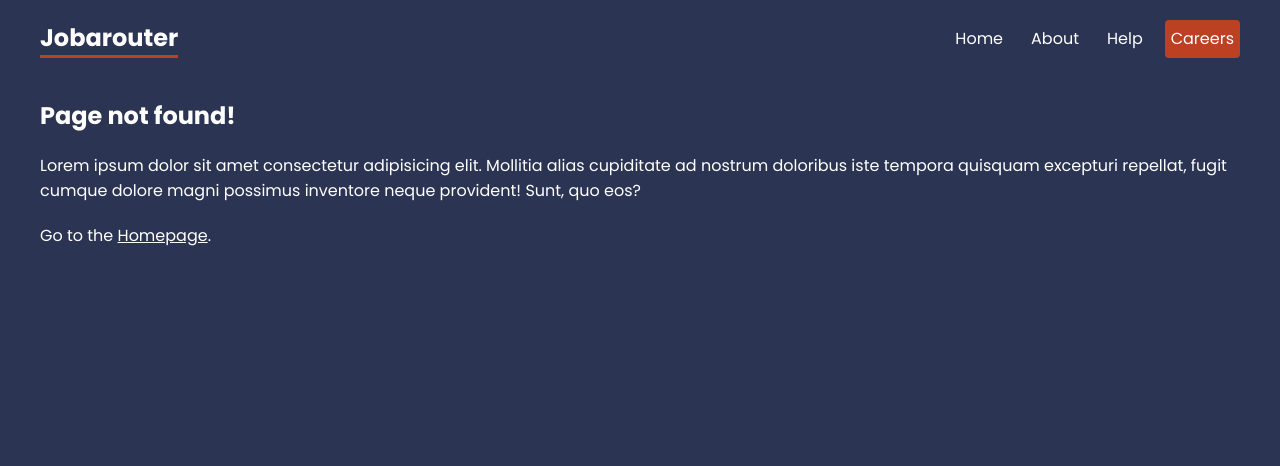
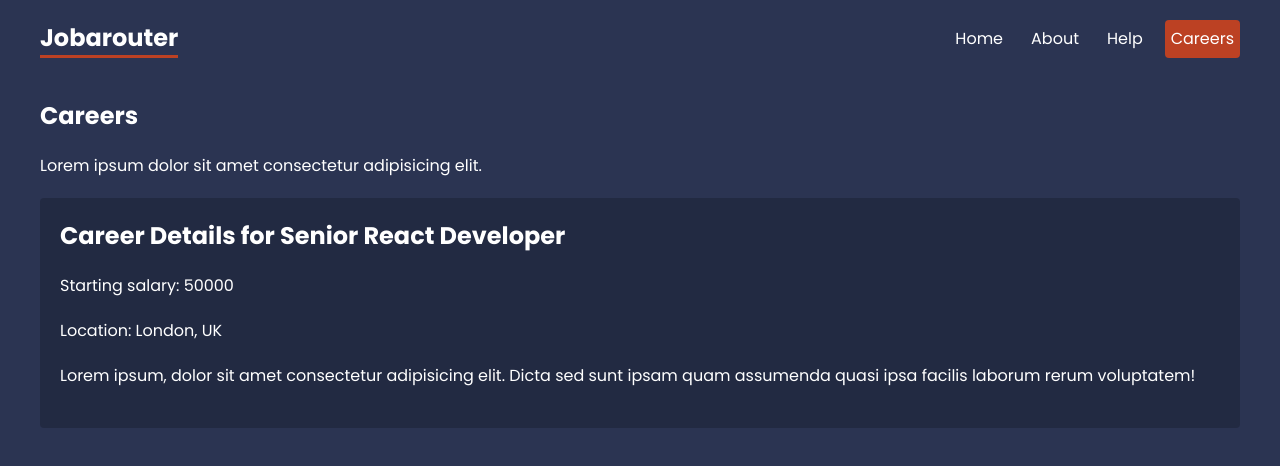
Before and after one commit to IbrahimShaheen103/react-router-v6.4, a React (Create React App) app: page /career/1 in a window 1280 px wide. Shown: the top 466 px of the page. Built offline with nearby package versions, Linux system fonts and the light colour scheme; data requests are answered from the project's data file.

Commit message:
Dynamic Roots

```diff
--- a/src/App.js
+++ b/src/App.js
@@ -16,7 +16,10 @@
 import Contact from "./pages/help/Contact";
 import Feq from "./pages/help/Feq";
 import NotFound from "./pages/NotFound";
-import Careers, { careersLoader } from "./pages/Careers";
+import Careers, { careersLoader } from "./pages/careers/Careers";
+import CareerDetails, {
+  careerDetailsLoader,
+} from "./pages/careers/CareerDetails";
 
 function App() {
   const router = createBrowserRouter(
@@ -30,9 +33,14 @@
           <Route path="faq" element={<Feq />} /> {/** /help/feq */}
           <Route path="contact" element={<Contact />} /> {/** /help/contact */}
         </Route>
-        {/** loaders */}
+        {/** loaders && Dynamic Roots*/}
         <Route path="career" element={<CareerLayout />}>
           <Route index element={<Careers />} loader={careersLoader} />
+          <Route
+            path=":id"
+            element={<CareerDetails />}
+            loader={careerDetailsLoader}
+          />
         </Route>
         {/**not found page */}
         <Route path="*" element={<NotFound />} />
--- a/src/index.css
+++ b/src/index.css
@@ -122,3 +122,10 @@
   font-size: 0.8em;
   color: #bbb;
 }
+/* careers details */
+.career-details {
+  background: rgba(0, 0, 0, 0.2);
+  padding: 20px;
+  border-radius: 4px;
+  margin: 20px 0;
+}
--- /dev/null
+++ b/src/pages/careers/CareerDetails.js
@@ -0,0 +1,27 @@
+import { useLoaderData } from "react-router-dom";
+
+const CareerDetails = () => {
+  const career = useLoaderData();
+  return (
+    <div className="career-details">
+      <h2>Career Details for {career.title}</h2>
+      <p>Starting salary: {career.salary}</p>
+      <p>Location: {career.location}</p>
+      <div className="details">
+        <p>
+          Lorem ipsum, dolor sit amet consectetur adipisicing elit. Dicta sed
+          sunt ipsam quam assumenda quasi ipsa facilis laborum rerum voluptatem!
+        </p>
+      </div>
+    </div>
+  );
+};
+
+export default CareerDetails;
+export const careerDetailsLoader = async ({ params }) => {
+  const { id } = params;
+
+  const res = await fetch("http://localhost:4000/careers/" + id);
+
+  return res.json();
+};
--- a/src/pages/Careers.js
+++ b/src/pages/careers/Careers.js
@@ -6,7 +6,7 @@
   return (
     <div className="careers">
       {careers.map((career) => (
-        <Link to="/" key={career.id}>
+        <Link to={career.id.toString()} key={career.id}>
           <p>{career.title}</p>
           <p>Based in {career.location}</p>
         </Link>
```
